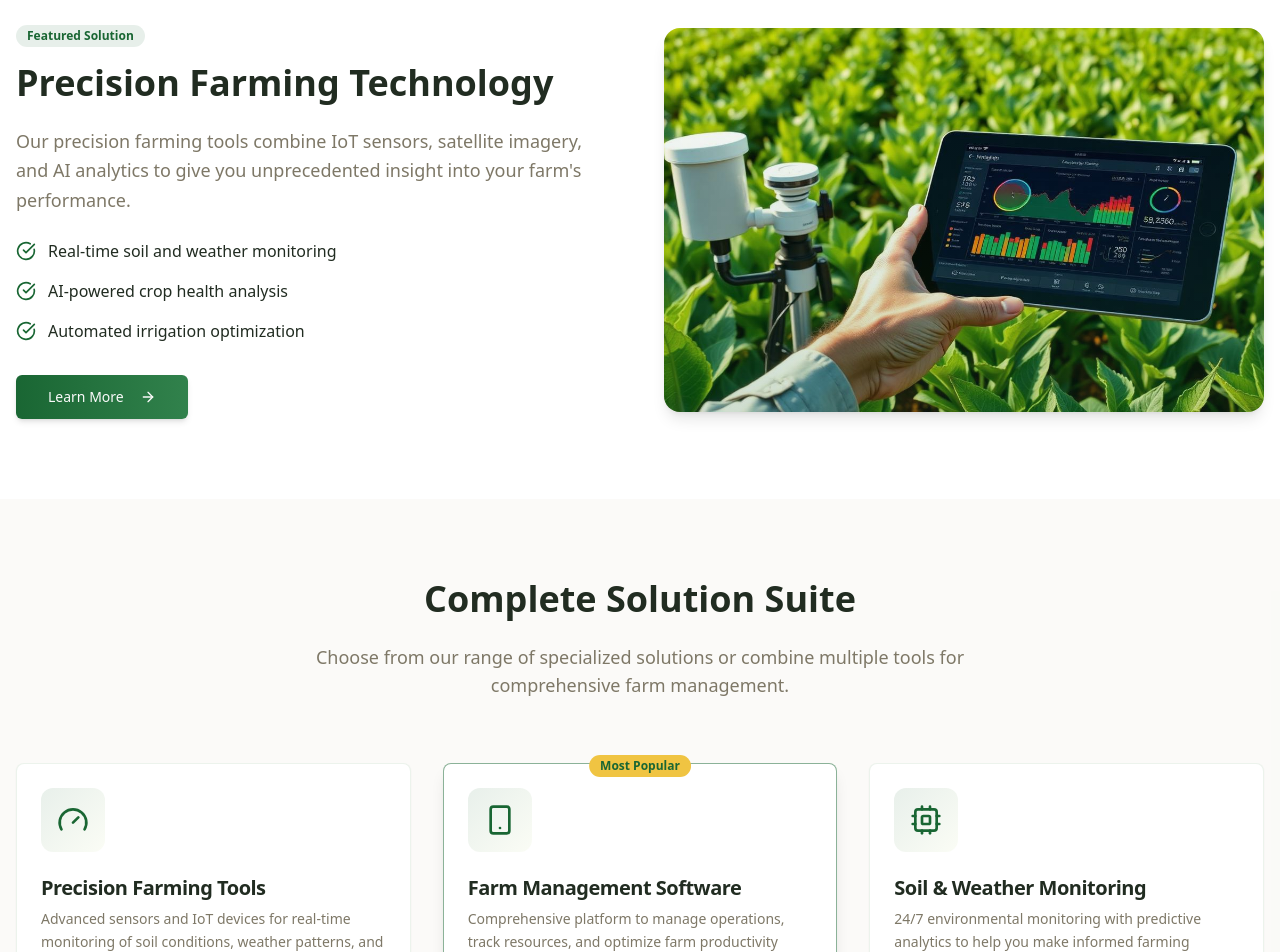
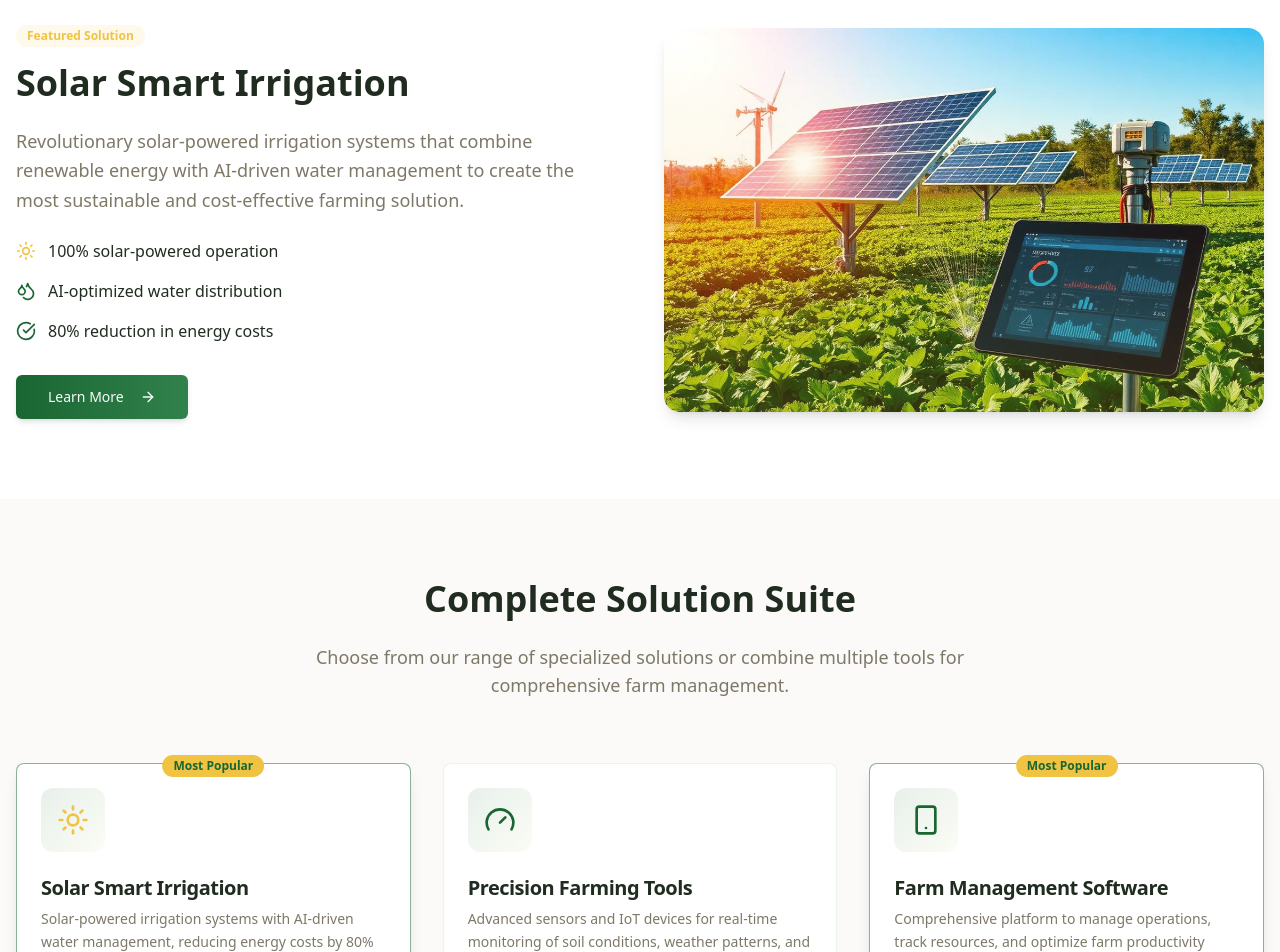
Before and after one commit to Wairimu2018/agririseafricaltd, a React (Vite) app: page /solutions in a window 1280 px wide. Shown: the part 680-1632 px from the top of the page. Built offline with nearby package versions, Linux system fonts and the light colour scheme.

Commit message:
Add solar aspect to smart irrigation

```diff
--- a/src/components/Solutions.tsx
+++ b/src/components/Solutions.tsx
@@ -6,11 +6,19 @@ import {
   Gauge,
   Brain,
   Leaf,
-  ArrowRight
+  ArrowRight,
+  Sun
 } from 'lucide-react';
 
 const Solutions = () => {
   const solutions = [
+    {
+      icon: <Sun className="w-8 h-8 text-harvest" />,
+      title: "Solar Smart Irrigation",
+      description: "Solar-powered irrigation systems with AI-driven water management, reducing energy costs by 80% while optimizing crop hydration.",
+      features: ["Solar panel integration", "Smart water sensors", "Weather-based scheduling"],
+      color: "from-harvest to-primary"
+    },
     {
       icon: <Gauge className="w-8 h-8 text-primary" />,
       title: "Precision Farming Tools",
--- a/src/pages/Solutions.tsx
+++ b/src/pages/Solutions.tsx
@@ -12,12 +12,24 @@ import {
   CheckCircle,
   Zap,
   Shield,
-  TrendingUp
+  TrendingUp,
+  Sun,
+  Droplets
 } from 'lucide-react';
 import precisionImage from '@/assets/precision-farming.jpg';
+import solarImage from '@/assets/solar-irrigation.jpg';
 
 const Solutions = () => {
   const solutions = [
+    {
+      icon: <Sun className="w-8 h-8 text-harvest" />,
+      title: "Solar Smart Irrigation",
+      description: "Solar-powered irrigation systems with AI-driven water management, reducing energy costs by 80% while optimizing crop hydration.",
+      features: ["Solar panel integration", "Smart water sensors", "Automated scheduling", "Weather-based adjustments", "Remote monitoring"],
+      benefits: ["80% energy savings", "40% water conservation", "Zero carbon footprint", "24/7 operation"],
+      price: "Starting at $349/month",
+      popular: true
+    },
     {
       icon: <Gauge className="w-8 h-8 text-primary" />,
       title: "Precision Farming Tools",
@@ -110,26 +122,26 @@ const Solutions = () => {
         <div className="container mx-auto px-4">
           <div className="grid grid-cols-1 lg:grid-cols-2 gap-12 items-center">
             <div>
-              <Badge className="mb-4 bg-primary/10 text-primary hover:bg-primary/20">Featured Solution</Badge>
+              <Badge className="mb-4 bg-harvest/10 text-harvest hover:bg-harvest/20">Featured Solution</Badge>
               <h2 className="text-3xl md:text-4xl font-bold text-foreground mb-6">
-                Precision Farming Technology
+                Solar Smart Irrigation
               </h2>
               <p className="text-lg text-muted-foreground mb-6 leading-relaxed">
-                Our precision farming tools combine IoT sensors, satellite imagery, and AI analytics
-                to give you unprecedented insight into your farm's performance.
+                Revolutionary solar-powered irrigation systems that combine renewable energy with AI-driven
+                water management to create the most sustainable and cost-effective farming solution.
               </p>
               <div className="space-y-4 mb-8">
                 <div className="flex items-center space-x-3">
-                  <CheckCircle className="w-5 h-5 text-primary" />
-                  <span className="text-foreground">Real-time soil and weather monitoring</span>
+                  <Sun className="w-5 h-5 text-harvest" />
+                  <span className="text-foreground">100% solar-powered operation</span>
+                </div>
+                <div className="flex items-center space-x-3">
+                  <Droplets className="w-5 h-5 text-primary" />
+                  <span className="text-foreground">AI-optimized water distribution</span>
                 </div>
                 <div className="flex items-center space-x-3">
                   <CheckCircle className="w-5 h-5 text-primary" />
-                  <span className="text-foreground">AI-powered crop health analysis</span>
-                </div>
-                <div className="flex items-center space-x-3">
-                  <CheckCircle className="w-5 h-5 text-primary" />
-                  <span className="text-foreground">Automated irrigation optimization</span>
+                  <span className="text-foreground">80% reduction in energy costs</span>
                 </div>
               </div>
               <Button variant="nature" size="lg">
@@ -139,11 +151,11 @@ const Solutions = () => {
             </div>
             <div className="relative">
               <img
-                src={precisionImage}
-                alt="Precision Farming Technology"
+                src={solarImage}
+                alt="Solar Smart Irrigation System"
                 className="w-full h-96 object-cover rounded-2xl shadow-lg"
               />
-              <div className="absolute inset-0 bg-gradient-to-t from-primary/20 to-transparent rounded-2xl"></div>
+              <div className="absolute inset-0 bg-gradient-to-t from-harvest/20 to-transparent rounded-2xl"></div>
             </div>
           </div>
         </div>
```
Also changed, not shown: src/assets/solar-irrigation.jpg (added).
